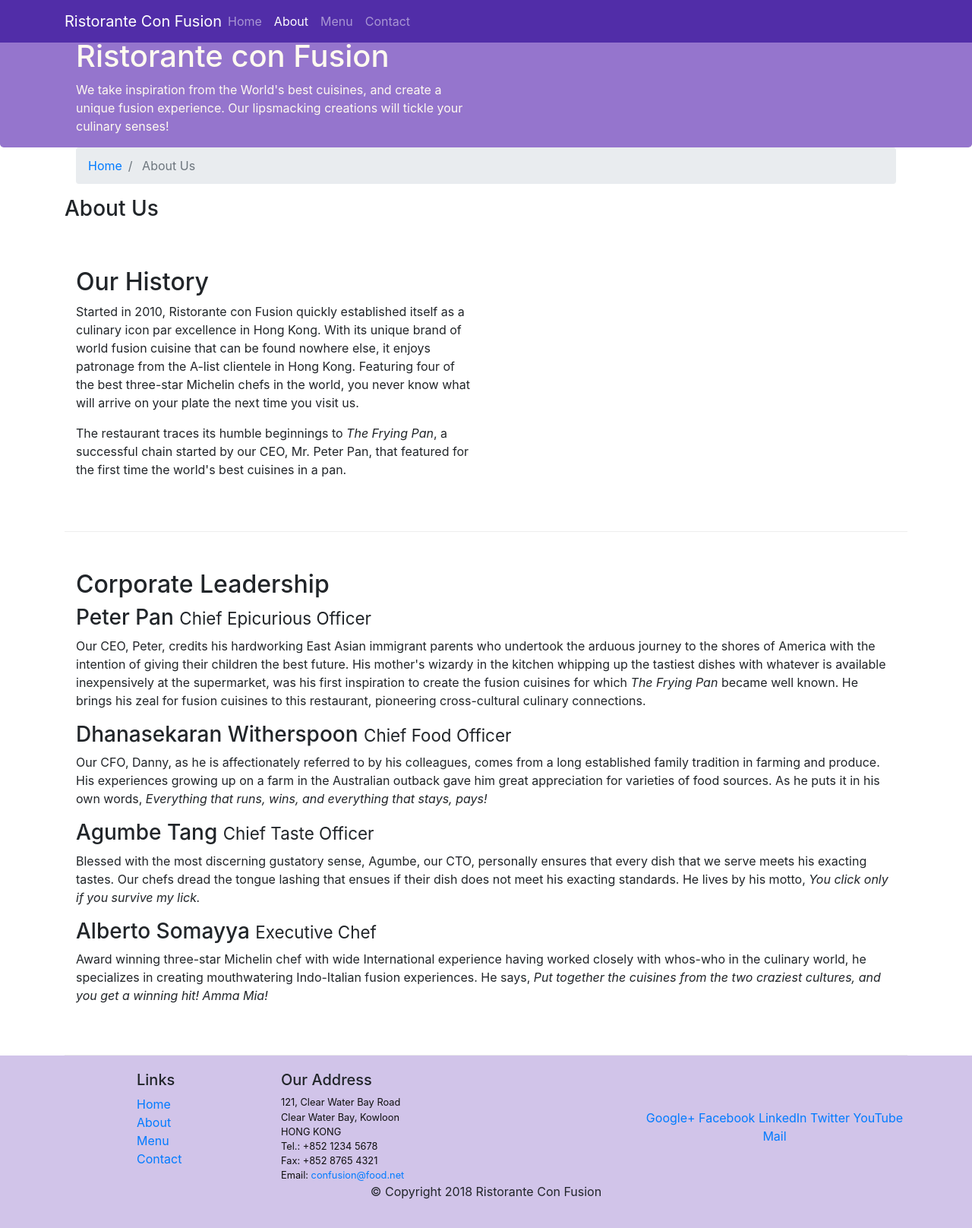
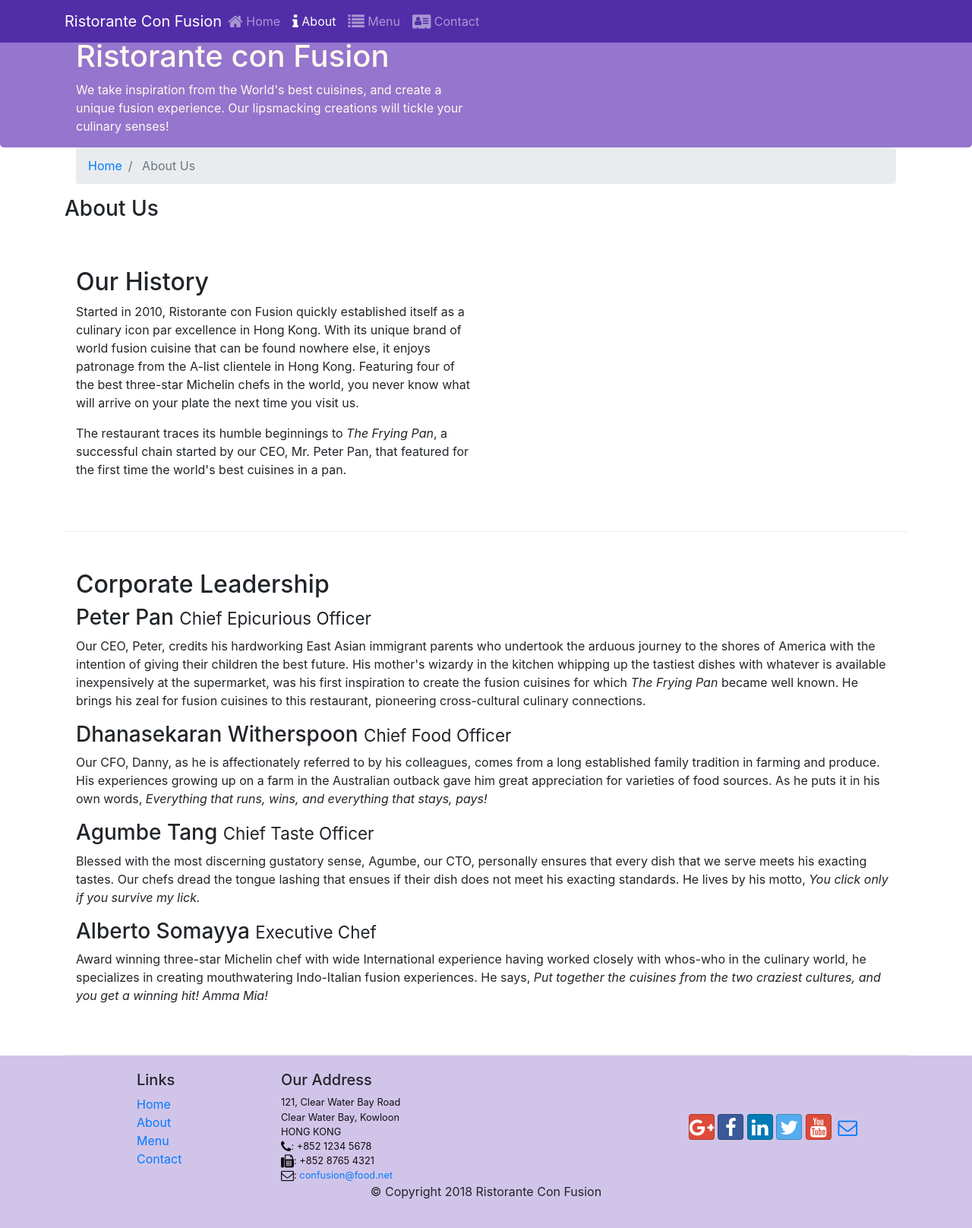
Before and after one commit to imakshat47/NodeJs, a website: page aboutus.html in a window 1280 px wide. Shown: the whole page at 76% size. Drawn offline with nearby package versions, Linux system fonts and the light colour scheme.

Commit message:
Icon Fonts

```diff
--- a/aboutus.html
+++ b/aboutus.html
@@ -9,6 +9,8 @@
 
     <!-- Bootstrap CSS -->
     <link rel="stylesheet" href="node_modules/bootstrap/dist/css/bootstrap.min.css">
+    <link rel="stylesheet" href="node_modules/font-awesome/css/font-awesome.min.css">
+    <link rel="stylesheet" href="node_modules/bootstrap-social/bootstrap-social.css">
     <link rel="stylesheet" href="css/styles.css">
 
     <title>Ristorante Con Fusion: About Us</title>
@@ -27,10 +29,14 @@
 
             <div class="collapse navbar-collapse" id="Navbar">
                 <ul class="navbar-nav mr-auto">
-                    <li class="nav-item"><a href="/" class="nav-link">Home</a></li>
-                    <li class="nav-item active"><a href="/aboutus.html" class="nav-link">About</a></li>
-                    <li class="nav-item"><a href="/" class="nav-link">Menu</a></li>
-                    <li class="nav-item"><a href="/" class="nav-link">Contact</a></li>
+                    <li class="nav-item"><a href="/" class="nav-link"><span class="fa fa-home fa-lg"></span> Home</a>
+                    </li>
+                    <li class="nav-item active"><a href="/aboutus.html" class="nav-link"><span
+                                class="fa fa-info fa-lg"></span> About</a></li>
+                    <li class="nav-item"><a href="/" class="nav-link"><span class="fa fa-list fa-lg"></span> Menu</a>
+                    </li>
+                    <li class="nav-item"><a href="/" class="nav-link"><span class="fa fa-address-card fa-lg"></span>
+                            Contact</a></li>
                 </ul>
             </div>
 
@@ -118,19 +124,19 @@
                         121, Clear Water Bay Road<br>
                         Clear Water Bay, Kowloon<br>
                         HONG KONG<br>
-                        Tel.: +852 1234 5678<br>
-                        Fax: +852 8765 4321<br>
-                        Email: <a href="mailto:confusion@food.net">confusion@food.net</a>
+                        <i class="fa fa-phone fa-lg"></i>: +852 1234 5678<br>
+                        <i class="fa fa-fax fa-lg"></i>: +852 8765 4321<br>
+                        <i class="fa fa-envelope-o fa-lg"></i>: <a href="mailto:confusion@food.net">confusion@food.net</a>
                     </address>
                 </div>
                 <div class="col-12 col-sm-4 align-self-center">
                     <div class="text-center">
-                        <a href="http://google.com/+">Google+</a>
-                        <a href="http://www.facebook.com/profile.php?id=">Facebook</a>
-                        <a href="http://www.linkedin.com/in/">LinkedIn</a>
-                        <a href="http://twitter.com/">Twitter</a>
-                        <a href="http://youtube.com/">YouTube</a>
-                        <a href="mailto:">Mail</a>
+                        <a class="btn btn-social-icon btn-google" href="http://google.com/+"><i class="fa fa-google-plus fa-lg"></i></a>
+                        <a class="btn btn-social-icon btn-facebook" href="http://www.facebook.com/profile.php?id="><i class="fa fa-facebook fa-lg"></i></a>
+                        <a class="btn btn-social-icon btn-linkedin" href="http://www.linkedin.com/in/"><i class="fa fa-linkedin fa-lg"></i></a>
+                        <a class="btn btn-social-icon btn-twitter" href="http://twitter.com/"><i class="fa fa-twitter fa-lg"></i></a>
+                        <a class="btn btn-social-icon btn-google" href="http://youtube.com/"><i class="fa fa-youtube fa-lg"></i></a>
+                        <a class="btn btn-social-icon" href="mailto:"><i class="fa fa-envelope-o fa-lg"></i></a>
                     </div>
                 </div>
             </div>
--- a/package.json
+++ b/package.json
@@ -1,5 +1,5 @@
 {
-  "name": "confusion",
+  "name": "NodeJS",
   "version": "1.0.0",
   "description": "This is a website for Ristorante Con Fusion",
   "main": "index.html",
@@ -15,6 +15,8 @@
   },
   "dependencies": {
     "bootstrap": "^4.0.0",
+    "bootstrap-social": "^5.1.1",
+    "font-awesome": "^4.7.0",
     "jquery": "^3.3.1",
     "popper.js": "^1.12.9"
   }
```
Also changed, not shown: index.html (+15 -13 lines), 1 other file.
